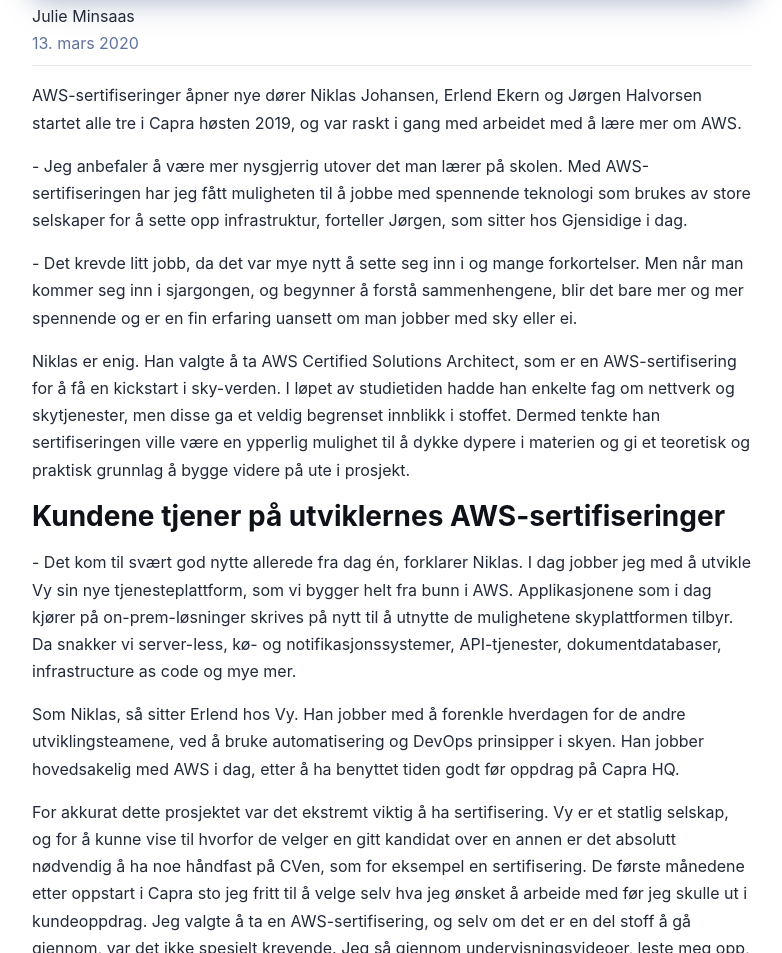
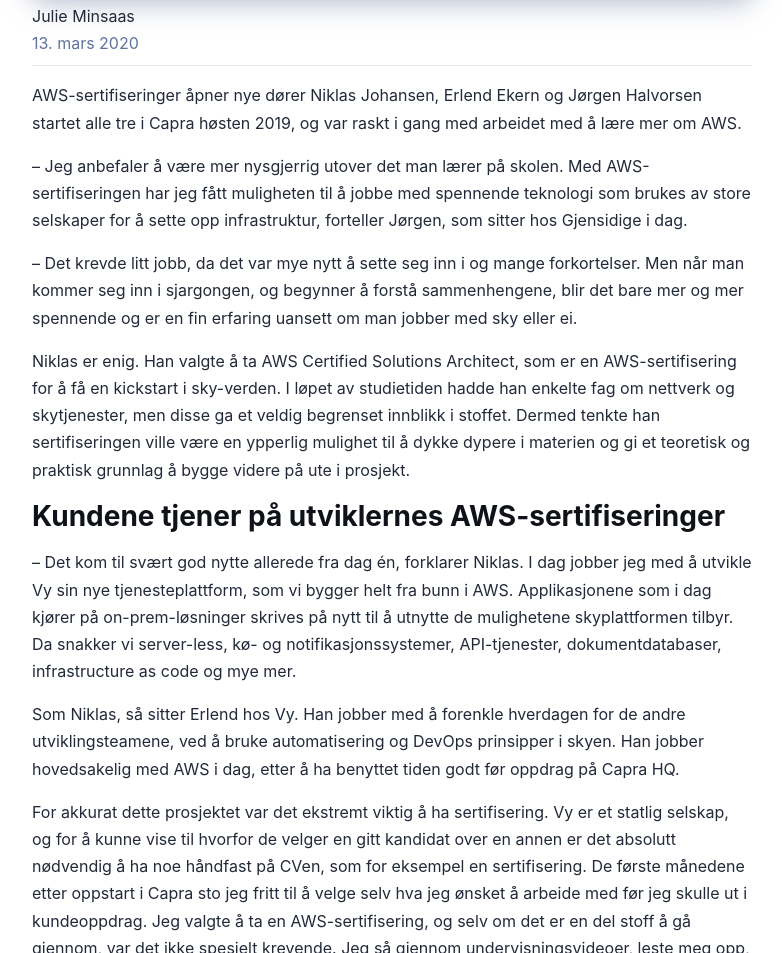
Before and after one commit to capraconsulting/bloggen, an Astro site: page /fra-skolebenken-til-sky in a window 1280 px wide. Shown: the part 779-1732 px from the top of the page, without its empty margins (248-1030 px from the left). Built offline with nearby package versions, Linux system fonts and the light colour scheme; Astro itself is replaced by a stand-in of ours; a web font is replaced by a local one.

Commit message:
more blogs

```diff
--- a/src/content/blog/fra-skolebenken-til-sky.md
+++ b/src/content/blog/fra-skolebenken-til-sky.md
@@ -10,15 +10,15 @@ heroImage: '/fra-skolebenken-til-sky.webp'
 AWS-sertifiseringer åpner nye dører
 Niklas Johansen, Erlend Ekern og Jørgen Halvorsen startet alle tre i Capra høsten 2019, og var raskt i gang med arbeidet med å lære mer om AWS.
 
-\- Jeg anbefaler å være mer nysgjerrig utover det man lærer på skolen. Med AWS-sertifiseringen har jeg fått muligheten til å jobbe med spennende teknologi som brukes av store selskaper for å sette opp infrastruktur, forteller Jørgen, som sitter hos Gjensidige i dag.
+– Jeg anbefaler å være mer nysgjerrig utover det man lærer på skolen. Med AWS-sertifiseringen har jeg fått muligheten til å jobbe med spennende teknologi som brukes av store selskaper for å sette opp infrastruktur, forteller Jørgen, som sitter hos Gjensidige i dag.
 
-\- Det krevde litt jobb, da det var mye nytt å sette seg inn i og mange forkortelser. Men når man kommer seg inn i sjargongen, og begynner å forstå sammenhengene, blir det bare mer og mer spennende og er en fin erfaring uansett om man jobber med sky eller ei.
+– Det krevde litt jobb, da det var mye nytt å sette seg inn i og mange forkortelser. Men når man kommer seg inn i sjargongen, og begynner å forstå sammenhengene, blir det bare mer og mer spennende og er en fin erfaring uansett om man jobber med sky eller ei.
 
 Niklas er enig. Han valgte å ta AWS Certified Solutions Architect, som er en AWS-sertifisering for å få en kickstart i sky-verden. I løpet av studietiden hadde han enkelte fag om nettverk og skytjenester, men disse ga et veldig begrenset innblikk i stoffet. Dermed tenkte han sertifiseringen ville være en ypperlig mulighet til å dykke dypere i materien og gi et teoretisk og praktisk grunnlag å bygge videre på ute i prosjekt.
 
 ## Kundene tjener på utviklernes AWS-sertifiseringer
 
-\- Det kom til svært god nytte allerede fra dag én, forklarer Niklas. I dag jobber jeg med å utvikle Vy sin nye tjenesteplattform, som vi bygger helt fra bunn i AWS. Applikasjonene som i dag kjører på on-prem-løsninger skrives på nytt til å utnytte de mulighetene skyplattformen tilbyr. Da snakker vi server-less, kø- og notifikasjonssystemer, API-tjenester, dokumentdatabaser, infrastructure as code og mye mer.
+– Det kom til svært god nytte allerede fra dag én, forklarer Niklas. I dag jobber jeg med å utvikle Vy sin nye tjenesteplattform, som vi bygger helt fra bunn i AWS. Applikasjonene som i dag kjører på on-prem-løsninger skrives på nytt til å utnytte de mulighetene skyplattformen tilbyr. Da snakker vi server-less, kø- og notifikasjonssystemer, API-tjenester, dokumentdatabaser, infrastructure as code og mye mer.
 
 Som Niklas, så sitter Erlend hos Vy. Han jobber med å forenkle hverdagen for de andre utviklingsteamene, ved å bruke automatisering og DevOps prinsipper i skyen. Han jobber hovedsakelig med AWS i dag, etter å ha benyttet tiden godt før oppdrag på Capra HQ.
 
```
